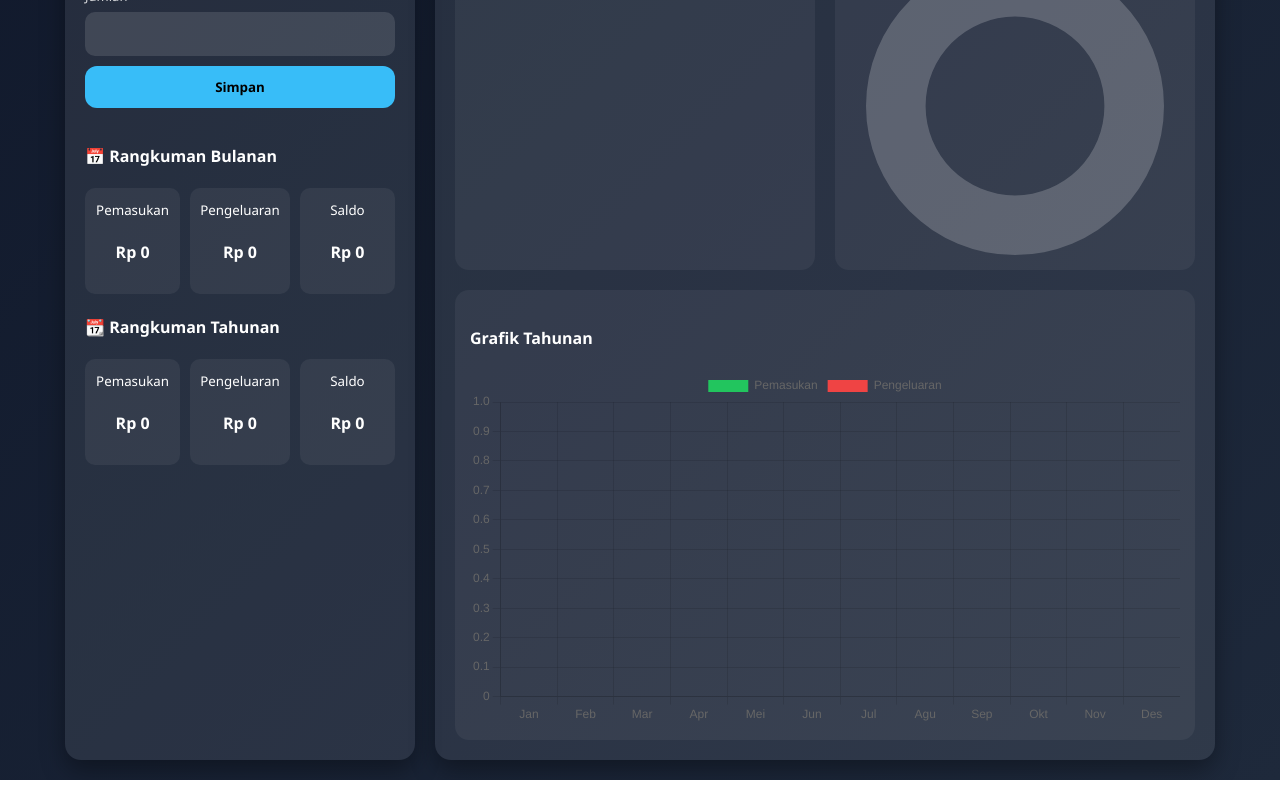
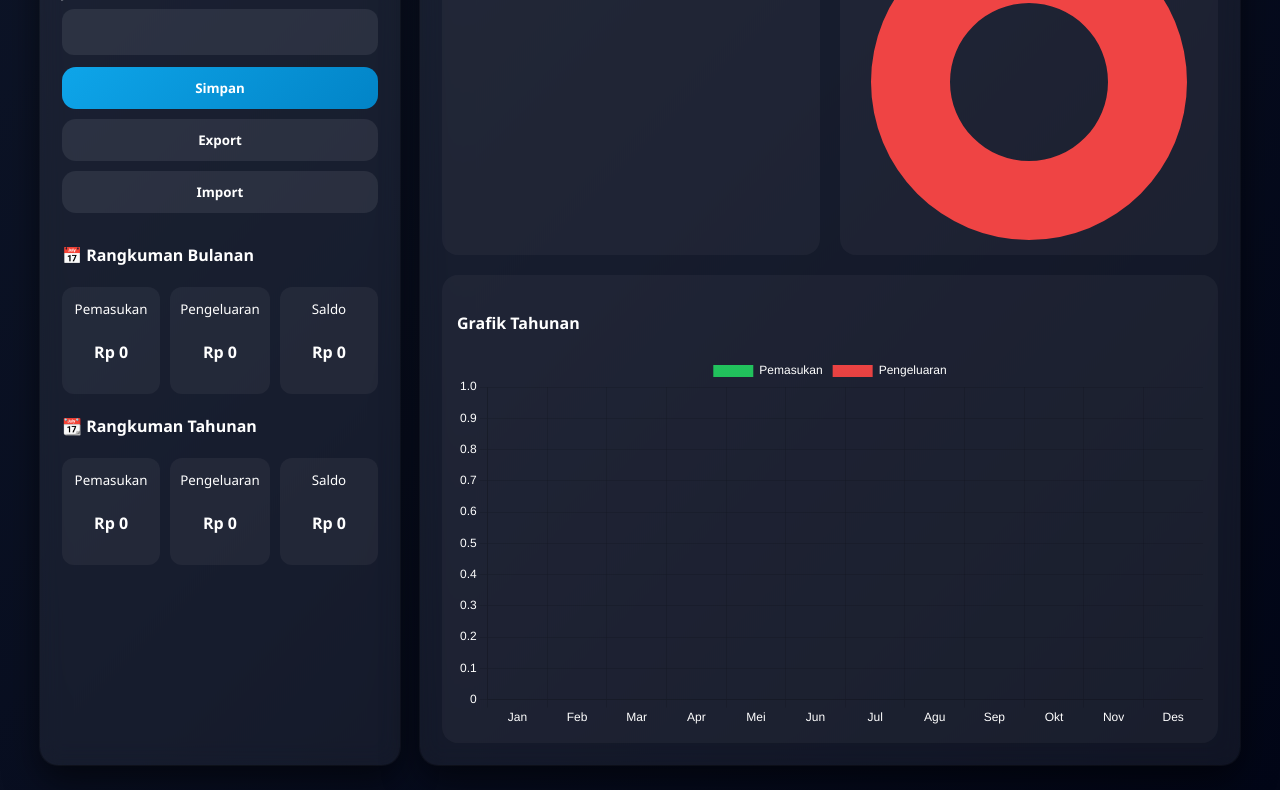
Before and after one commit to NotLuck365/Keuangan, a plain HTML site: page index.html in a window 1280 px wide. Shown: the part 514-1304 px from the top of the page. Drawn offline with nearby package versions, Linux system fonts and the light colour scheme.

Commit message:
Add files via upload

```diff
--- a/index.html
+++ b/index.html
@@ -5,22 +5,34 @@
   <meta name="viewport" content="width=device-width, initial-scale=1.0">
   <title>Catatan Keuangan</title>
 
+  <!-- Chart.js -->
   <script src="https://cdn.jsdelivr.net/npm/chart.js"></script>
 
+  <!-- SheetJS -->
+  <script src="https://cdn.jsdelivr.net/npm/xlsx/dist/xlsx.full.min.js"></script>
+
   <style>
-    * { box-sizing: border-box; font-family: 'Segoe UI', sans-serif; }
+* {
+  box-sizing: border-box;
+  font-family: 'Segoe UI', sans-serif;
+}
 
 body {
   margin: 0;
-      background: linear-gradient(135deg, #0f172a, #1e293b);
+  background: linear-gradient(135deg, #0f172a, #020617);
   color: white;
-      padding: 20px;
+  padding: 25px;
 }
 
-    h1 { text-align: center; }
+h1 {
+  text-align: center;
+  font-size: 28px;
+  margin-bottom: 25px;
+  color: #e2e8f0;
+}
 
 .container {
-      max-width: 1150px;
+  max-width: 1200px;
   margin: auto;
   display: grid;
   grid-template-columns: 1fr;
@@ -28,38 +40,87 @@
 }
 
 @media(min-width: 900px) {
-      .container { grid-template-columns: 350px 1fr; }
+  .container {
+    grid-template-columns: 360px 1fr;
+  }
 }
 
 .card {
-      background: rgba(255,255,255,0.08);
-      border-radius: 16px;
-      padding: 20px;
-      box-shadow: 0 10px 25px rgba(0,0,0,0.35);
+  background: rgba(255,255,255,0.06);
+  backdrop-filter: blur(12px);
+  border-radius: 18px;
+  padding: 22px;
+  box-shadow:
+    0 0 0 1px rgba(255,255,255,0.04),
+    0 15px 35px rgba(0,0,0,0.55);
+  transition: 0.25s;
 }
 
-    label { font-size: 13px; opacity: 0.8; }
+.card:hover {
+  transform: translateY(-2px);
+  box-shadow:
+    0 0 0 1px rgba(255,255,255,0.06),
+    0 20px 45px rgba(0,0,0,0.65);
+}
+
+h3 {
+  margin-top: 0;
+  margin-bottom: 15px;
+  color: #38bdf8;
+}
+
+label {
+  font-size: 13px;
+  opacity: 0.7;
+}
 
 input, select {
   width: 100%;
-      padding: 10px;
+  padding: 11px;
   margin-top: 6px;
-      margin-bottom: 10px;
-      border-radius: 10px;
+  margin-bottom: 12px;
+  border-radius: 12px;
   border: none;
+  background: rgba(255,255,255,0.08);
+  color: rgb(147, 147, 147);
+  outline: none;
+  transition: 0.2s;
+}
+
+input:focus, select:focus {
   background: rgba(255,255,255,0.12);
-      color: rgb(120, 120, 120);
+}
+
+.money-input {
+  font-size: 18px;
+  font-weight: bold;
+  text-align: right;
 }
 
 button {
   width: 100%;
   padding: 12px;
-      border-radius: 12px;
+  border-radius: 14px;
   border: none;
-      background: #38bdf8;
+  background: linear-gradient(135deg, #0ea5e9, #0284c7);
+  color: white;
   font-weight: bold;
   cursor: pointer;
-      margin-bottom: 15px;
+  margin-bottom: 10px;
+  transition: 0.2s;
+}
+
+button:hover {
+  transform: translateY(-1px);
+  filter: brightness(1.05);
+}
+
+.secondary-btn {
+  background: rgba(255,255,255,0.08);
+}
+
+.secondary-btn:hover {
+  background: rgba(255,255,255,0.14);
 }
 
 table {
@@ -68,23 +129,25 @@
   margin-top: 10px;
   font-size: 14px;
   background: rgba(255,255,255,0.03);
-      border-radius: 12px;
+  border-radius: 14px;
   overflow: hidden;
 }
 
 th {
   text-align: left;
   padding: 12px;
-      background: rgba(56,189,248,0.15);
+  background: rgba(56,189,248,0.12);
   color: #38bdf8;
 }
 
 td {
   padding: 11px;
-      border-bottom: 1px solid rgba(255,255,255,0.08);
+  border-bottom: 1px solid rgba(255,255,255,0.05);
 }
 
-    tr:hover { background: rgba(255,255,255,0.05); }
+tr:hover {
+  background: rgba(255,255,255,0.04);
+}
 
 .amount-cell {
   text-align: right;
@@ -93,6 +156,15 @@
 
 .income { color: #22c55e; }
 .expense { color: #ef4444; }
+
+.delete-btn {
+  background: #ef4444;
+  padding: 5px 10px;
+  border-radius: 8px;
+  border: none;
+  color: white;
+  cursor: pointer;
+}
 
 .summary {
   display: grid;
@@ -103,44 +175,34 @@
 }
 
 .summary div {
-      background: rgba(255,255,255,0.06);
+  background: rgba(255,255,255,0.05);
   padding: 10px;
-      border-radius: 10px;
-    }
-
-    .money-input {
-      font-size: 18px;
-      font-weight: bold;
-      text-align: right;
-    }
-
-    .delete-btn {
-      background: #ef4444;
-      border: none;
-      color: white;
-      padding: 5px 10px;
-      border-radius: 8px;
-      cursor: pointer;
+  border-radius: 12px;
 }
 
 .charts-grid {
   display: grid;
   grid-template-columns: 1fr;
   gap: 20px;
-      margin-top: 10px;
+  margin-top: 15px;
 }
 
 @media(min-width: 900px) {
-      .charts-grid { grid-template-columns: 1fr 1fr; }
+  .charts-grid {
+    grid-template-columns: 1fr 1fr;
+  }
 }
 
 .chart-box {
-      background: rgba(255,255,255,0.05);
+  background: rgba(255,255,255,0.04);
   padding: 15px;
-      border-radius: 14px;
+  border-radius: 16px;
 }
 
-    .full-width { grid-column: 1 / -1; }
+.full-width {
+  grid-column: 1 / -1;
+}
+
   </style>
 </head>
 <body>
@@ -148,7 +210,6 @@
 <h1>💰 Catatan Keuangan</h1>
 
 <div class="container">
-
   <div class="card">
     <h3>Tambah Transaksi</h3>
 
@@ -171,6 +232,9 @@
     <input type="text" id="amount" class="money-input">
 
     <button onclick="addTransaction()">Simpan</button>
+    <button class="secondary-btn" onclick="exportExcel()">Export</button>
+    <button class="secondary-btn" onclick="document.getElementById('importFile').click()">Import</button>
+    <input type="file" id="importFile" accept=".xlsx" style="display:none">
 
     <h4>📅 Rangkuman Bulanan</h4>
     <div class="summary">
@@ -188,7 +252,6 @@
   </div>
 
   <div class="card">
-
     <h3>Filter Bulan</h3>
     <div style="display:grid;grid-template-columns:1fr 1fr;gap:10px;">
       <select id="month"></select>
@@ -211,7 +274,6 @@
     </table>
 
     <div class="charts-grid">
-
       <div class="chart-box">
         <h4>Grafik Bulanan</h4>
         <canvas id="financeChart"></canvas>
@@ -226,9 +288,7 @@
         <h4>Grafik Tahunan</h4>
         <canvas id="yearChart"></canvas>
       </div>
-
     </div>
-
   </div>
 </div>
 
@@ -299,6 +359,23 @@ function deleteTransaction(index) {
   render();
 }
 
+function exportExcel() {
+  if (!transactions.length) return alert("Tidak ada data!");
+
+  const data = transactions.map(t => ({
+    Tanggal: t.date,
+    Keterangan: t.desc,
+    Kategori: t.category,
+    Jenis: t.type,
+    Jumlah: t.amount
+  }));
+
+  const ws = XLSX.utils.json_to_sheet(data);
+  const wb = XLSX.utils.book_new();
+  XLSX.utils.book_append_sheet(wb, ws, "Transaksi");
+  XLSX.writeFile(wb, "catatan-keuangan.xlsx");
+}
+
 let financeChart, categoryChart, yearChart;
 
 function render() {
@@ -315,7 +392,7 @@ function render() {
   let monthlyIncomeData = Array(12).fill(0);
   let monthlyExpenseData = Array(12).fill(0);
 
-  transactions.forEach(t => {
+  transactions.forEach((t, index) => {
     const d = new Date(t.date);
     const month = d.getMonth();
     const year = d.getFullYear();
@@ -344,7 +421,7 @@ function render() {
           <td>${t.category}</td>
           <td class="${t.type}">${t.type === "income" ? "Pemasukan" : "Pengeluaran"}</td>
           <td class="amount-cell">${formatRupiah(t.amount)}</td>
-          <td><button class="delete-btn" onclick="deleteTransaction(${transactions.indexOf(t)})">X</button></td>
+          <td><button class="delete-btn" onclick="deleteTransaction(${index})">X</button></td>
         </tr>`;
     }
   });
@@ -360,13 +437,22 @@ function render() {
   updateCharts(income, expense, monthlyIncomeData, monthlyExpenseData, monthlyCategoryTotals);
 }
 
+function gradient(ctx, color1, color2) {
+  const g = ctx.createLinearGradient(0, 0, 0, 300);
+  g.addColorStop(0, color1);
+  g.addColorStop(1, color2);
+  return g;
+}
+
 function updateCharts(income, expense, monthlyIncomeData, monthlyExpenseData, monthlyCategoryTotals) {
-
   if (financeChart) financeChart.destroy();
   if (categoryChart) categoryChart.destroy();
   if (yearChart) yearChart.destroy();
 
-  financeChart = new Chart(document.getElementById("financeChart"), {
+  const financeCtx = document.getElementById("financeChart").getContext("2d");
+  const yearCtx = document.getElementById("yearChart").getContext("2d");
+
+  financeChart = new Chart(financeCtx, {
     type: 'doughnut',
     data: {
       labels: ['Pemasukan','Pengeluaran'],
@@ -377,19 +463,36 @@ function updateCharts(income, expense, monthlyIncomeData, monthlyExpenseData, mo
       }]
     },
     options: {
-      cutout: '65%',
-      plugins: { legend: { labels: { color: 'white' } } }
+      plugins: { legend: { labels: { color: 'white' } } },
+      animation: { animateScale: true }
     }
   });
 
-  yearChart = new Chart(document.getElementById("yearChart"), {
+  yearChart = new Chart(yearCtx, {
     type: 'bar',
     data: {
       labels: months,
       datasets: [
-        { label: 'Pemasukan', data: monthlyIncomeData, backgroundColor:'#22c55e', borderRadius:6 },
-        { label: 'Pengeluaran', data: monthlyExpenseData, backgroundColor:'#ef4444', borderRadius:6 }
+        {
+          label: 'Pemasukan',
+          data: monthlyIncomeData,
+          backgroundColor: gradient(yearCtx, '#22c55e', '#15803d'),
+          borderRadius: 8
+        },
+        {
+          label: 'Pengeluaran',
+          data: monthlyExpenseData,
+          backgroundColor: gradient(yearCtx, '#ef4444', '#7f1d1d'),
+          borderRadius: 8
+        }
       ]
+    },
+    options: {
+      plugins: { legend: { labels: { color: 'white' } } },
+      scales: {
+        x: { ticks: { color: 'white' } },
+        y: { ticks: { color: 'white' } }
+      }
     }
   });
 
@@ -402,15 +505,13 @@ function updateCharts(income, expense, monthlyIncomeData, monthlyExpenseData, mo
       labels: labels.length ? labels : ['Belum ada data'],
       datasets: [{
         data: data.length ? data : [1],
-        backgroundColor: data.length
-          ? ['#ef4444','#f97316','#eab308','#22c55e','#38bdf8','#a855f7']
-          : ['rgba(255,255,255,0.2)'],
+        backgroundColor: ['#ef4444','#f97316','#eab308','#22c55e','#38bdf8','#a855f7'],
         borderWidth: 0
       }]
     },
     options: {
-      cutout: '60%',
-      plugins: { legend: { labels: { color: 'white' } } }
+      plugins: { legend: { labels: { color: 'white' } } },
+      animation: { animateRotate: true }
     }
   });
 }
```
Lines whose indentation alone changed are shown as unchanged.
